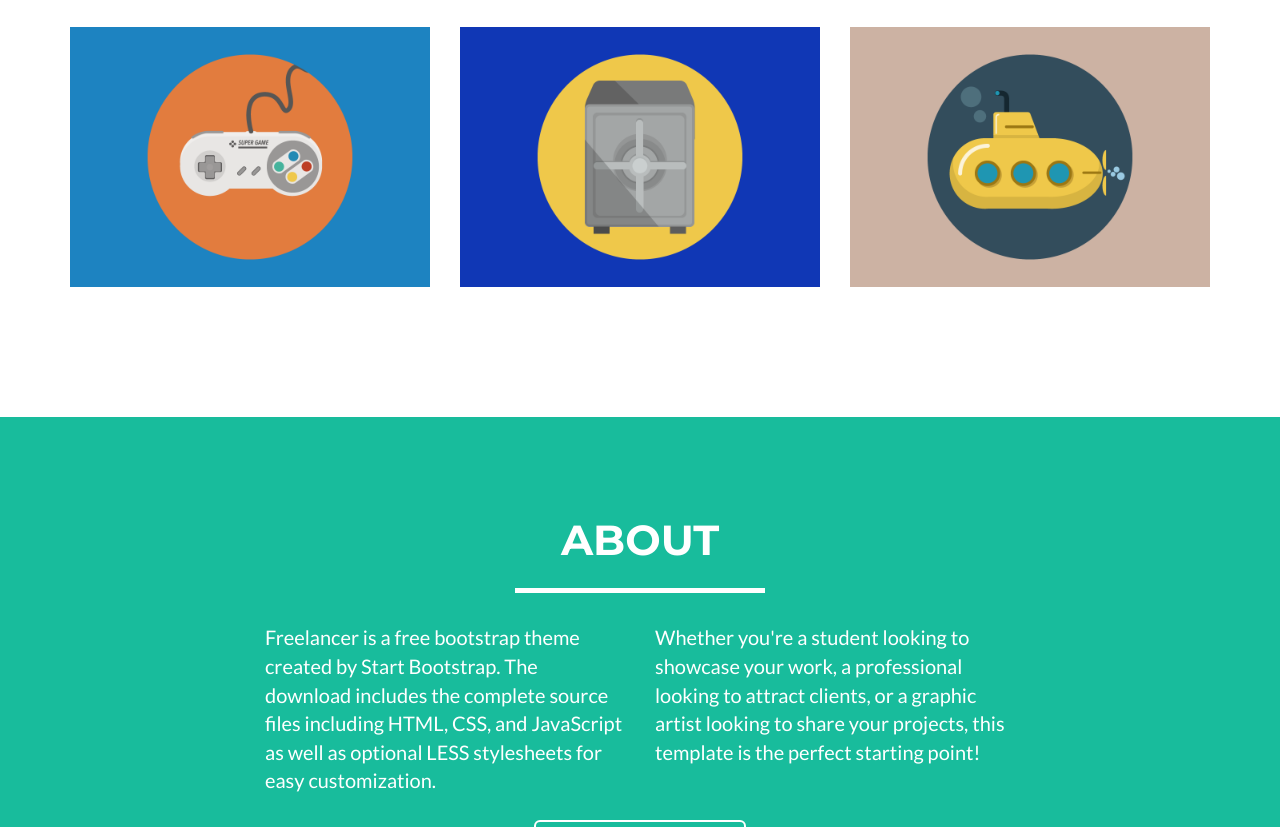
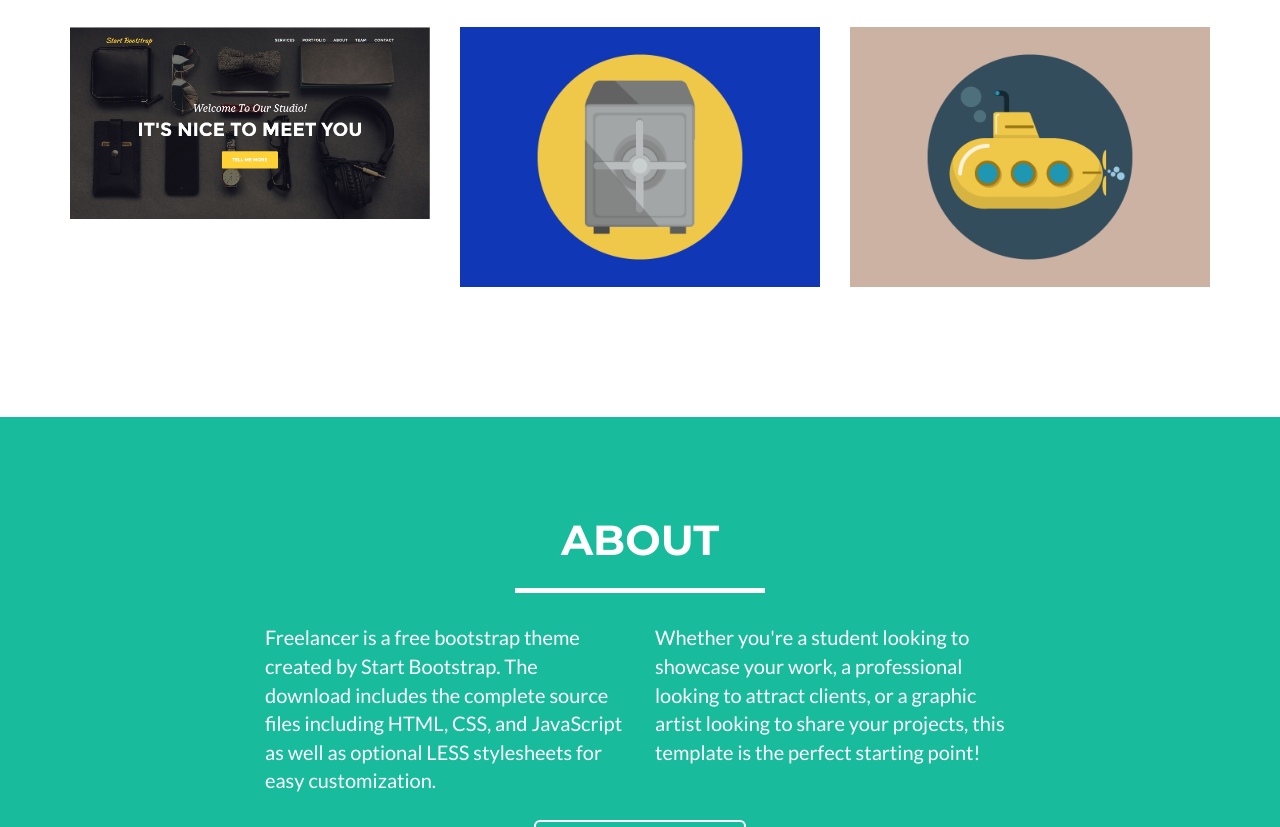
Before and after one commit to tiboldecjhunjie/freelancer.github.io, a website: page index.html in a window 1280 px wide. Shown: the part 1629-2456 px from the top of the page. Drawn offline with nearby package versions, Linux system fonts and the light colour scheme; files whose address does not match are found by name.

Commit message:
Update index.html

```diff
--- a/index.html
+++ b/index.html
@@ -143,7 +143,7 @@
                                 <i class="fa fa-search-plus fa-3x"></i>
                             </div>
                         </div>
-                        <img src="img/portfolio/game.png" class="img-responsive" alt="">
+                        <img src="img/portfolio/Agency.png" class="img-responsive" alt="">
                     </a>
                 </div>
                 <div class="col-sm-4 portfolio-item">
@@ -431,7 +431,7 @@
                         <div class="modal-body">
                             <h2>One Page</h2>
                             <hr class="star-primary">
-                            <img src="img/portfolio/game.png" class="img-responsive img-centered" alt="">
+                            <img src="img/portfolio/Agency.png" class="img-responsive img-centered" alt="">
                             <p>Use this area of the page to describe your project. The icon above is part of a free icon set by <a href="https://sellfy.com/p/8Q9P/jV3VZ/">Flat Icons</a>. On their website, you can download their free set with 16 icons, or you can purchase the entire set with 146 icons for only $12!</p>
                             <ul class="list-inline item-details">
                                 <li>Client:
```
